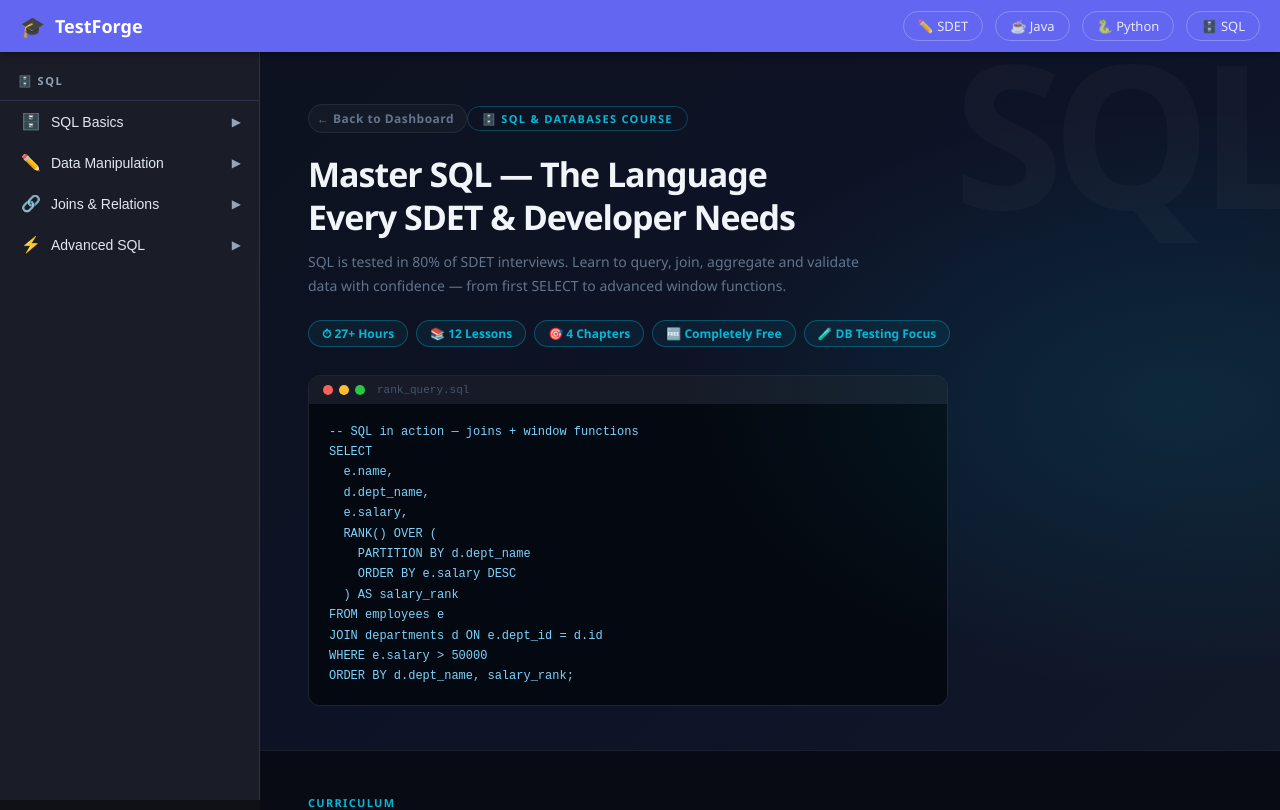
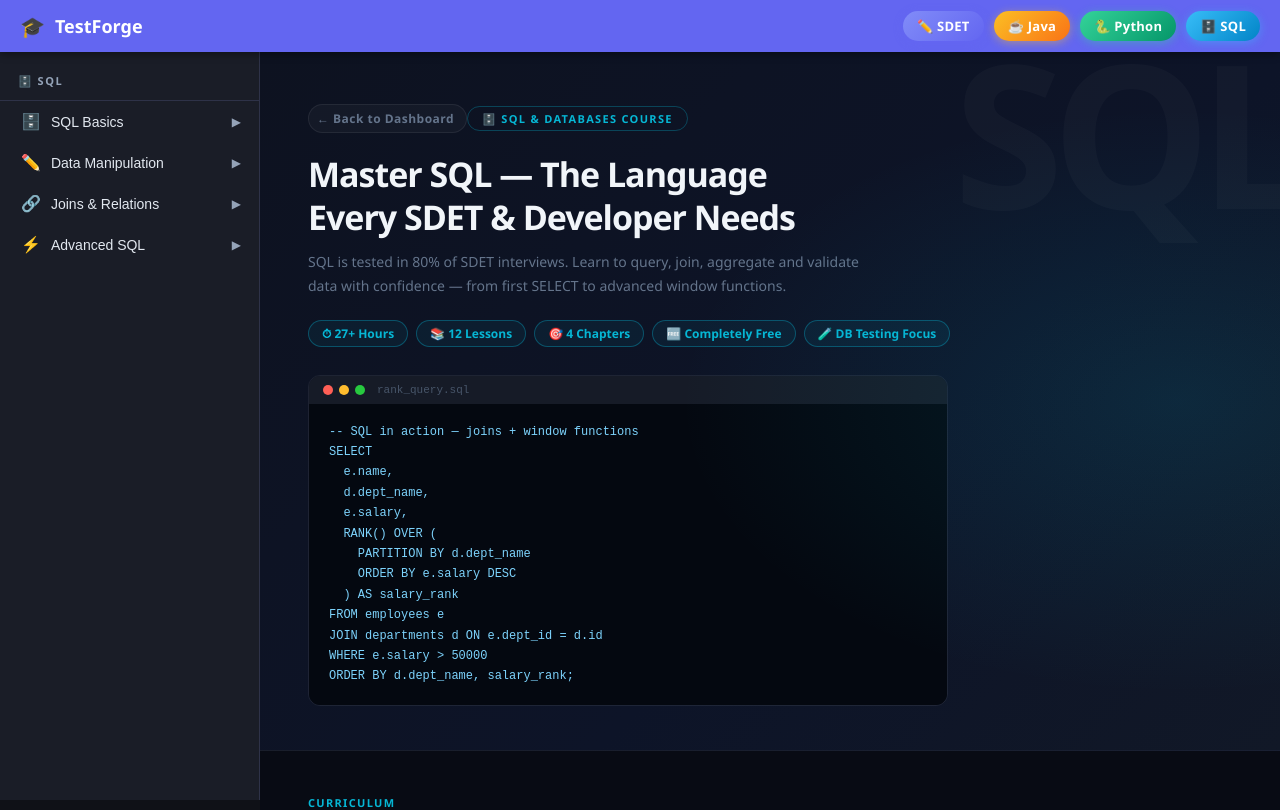
Before and after one commit to Sakshidhole04/SDET-HUB, a React (Vite) app: page /SDET-HUB/sql in a window 1280 px wide. Shown: the top 810 px of the page. Built offline with nearby package versions, Linux system fonts and the light colour scheme.

Commit message:
feat: vibrant per-course colored pill buttons in header nav

```diff
--- a/src/App.css
+++ b/src/App.css
@@ -396,22 +396,33 @@ a { color: inherit; text-decoration: none; }
 
 .logo-icon { font-size: 20px; }
 
-.header-nav { display: flex; gap: 12px; }
+.header-nav { display: flex; gap: 10px; align-items: center; }
 
 .header-link {
-  padding: 5px 14px;
+  padding: 6px 14px;
   border-radius: 20px;
   font-size: 13px;
-  font-weight: 500;
-  color: rgba(255,255,255,0.85);
-  transition: background 0.2s;
-  border: 1px solid rgba(255,255,255,0.25);
-}
-
-.header-link:hover, .header-link.active {
-  background: rgba(255,255,255,0.15);
+  font-weight: 600;
   color: #fff;
-}
+  transition: transform 0.18s, box-shadow 0.18s, filter 0.18s;
+  border: none;
+  letter-spacing: 0.02em;
+}
+.header-link:hover {
+  transform: translateY(-2px);
+  filter: brightness(1.15);
+}
+
+/* per-course pastel pill colours */
+.header-link--sdet   { background: linear-gradient(135deg, #818cf8, #6366f1); box-shadow: 0 2px 10px rgba(99,102,241,0.45); }
+.header-link--java   { background: linear-gradient(135deg, #fbbf24, #f97316); box-shadow: 0 2px 10px rgba(251,191,36,0.45); }
+.header-link--python { background: linear-gradient(135deg, #34d399, #059669); box-shadow: 0 2px 10px rgba(52,211,153,0.45); }
+.header-link--sql    { background: linear-gradient(135deg, #38bdf8, #0284c7); box-shadow: 0 2px 10px rgba(56,189,248,0.45); }
+
+.header-link--sdet:hover   { box-shadow: 0 6px 20px rgba(99,102,241,0.65); }
+.header-link--java:hover   { box-shadow: 0 6px 20px rgba(251,191,36,0.65); }
+.header-link--python:hover { box-shadow: 0 6px 20px rgba(52,211,153,0.65); }
+.header-link--sql:hover    { box-shadow: 0 6px 20px rgba(56,189,248,0.65); }
 
 .app-body {
   display: flex;
--- a/src/App.jsx
+++ b/src/App.jsx
@@ -49,10 +49,10 @@ function AppContent() {
           {sidebarOpen ? '✕' : '☰'}
         </button>
         <nav className="header-nav">
-          <Link to="/sdet" className="header-link">✏️ SDET</Link>
-          <Link to="/java" className="header-link">☕ Java</Link>
-          <Link to="/python" className="header-link">🐍 Python</Link>
-          <Link to="/sql" className="header-link">🗄️ SQL</Link>
+          <Link to="/sdet"   className="header-link header-link--sdet">✏️ SDET</Link>
+          <Link to="/java"   className="header-link header-link--java">☕ Java</Link>
+          <Link to="/python" className="header-link header-link--python">🐍 Python</Link>
+          <Link to="/sql"    className="header-link header-link--sql">🗄️ SQL</Link>
         </nav>
       </header>
 
```
